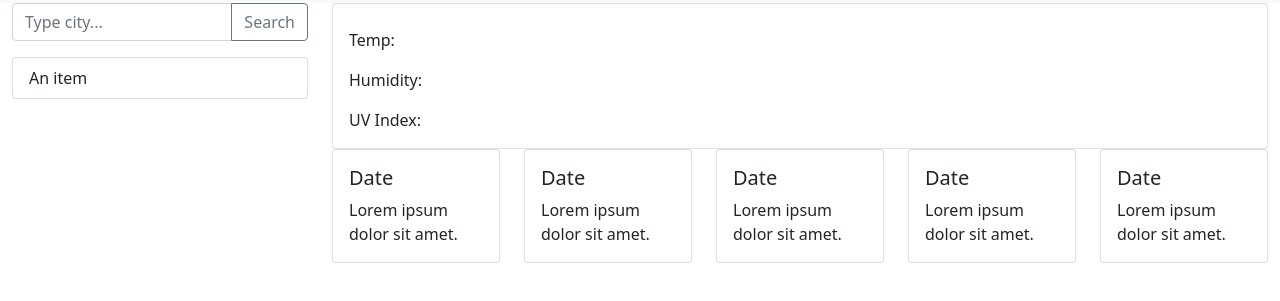
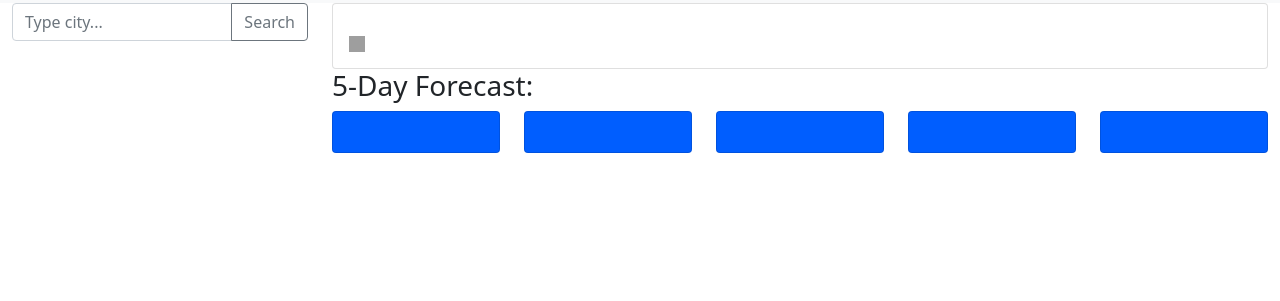
Before and after one commit to osaxon/weather-dashboard, a plain HTML site: page index.html in a window 1280 px wide. Shown: the part 53-354 px from the top of the page. Drawn offline with nearby package versions, Linux system fonts and the light colour scheme; no server answers; grey boxes are pictures that could not be loaded.

Commit message:
FEAT: Local storage now saves search history and ignores searches already in local storage

```diff
--- a/assets/script.js
+++ b/assets/script.js
@@ -1,8 +1,12 @@
 let $city = $('.city');
 let $search = $('.search');
+let $searchHist = $('.search-history')
 let $searchBtn = $search.children().eq(1);
+const API_KEY = 'dda4fd5a4e43b1b488ab9b9eda5872c0'
+const cityData = [];
 
-const API_KEY = 'dda4fd5a4e43b1b488ab9b9eda5872c0'
+// get search history or create an empty array for use later
+let prevSearches = JSON.parse(localStorage.getItem("searches")) || [];
 
 function getCities (lat, lon, cnt) {
     fetch('http://api.openweathermap.org/data/2.5/find?lat=' + lat + '&lon=' + lon + '&cnt=' + cnt + '&appid=' + API_KEY)
@@ -15,4 +19,35 @@ function getCities (lat, lon, cnt) {
 }
 
 
-getCities(53.74, -2.24, 10);
+//getCities(53.74, -2.24, 10);
+
+
+function renderWeather(cityName) {
+    fetch('http://api.openweathermap.org/data/2.5/weather?q=' + cityName + '&units=metric&appid=' + API_KEY)
+    .then(function(response) {
+        return response.json();
+    })
+    .then(function(data) {
+        let city = data.name;
+        $city.children().eq(0).text(city)
+        $city.children().eq(1).text("Temp: " + data.main.temp + " degrees celcius")
+        $city.children().eq(2).text("Humidy: " + data.main.humidity + "%")
+        saveSearch(city)
+    })
+}
+
+function saveSearch(cityName) {
+    console.log(prevSearches.indexOf(cityName))
+    if(prevSearches.indexOf(cityName) === -1){
+        prevSearches.push(cityName);
+        localStorage.setItem("searches",JSON.stringify(prevSearches))
+    } else if(prevSearches.indexOf(cityName) > -1){
+        console.log("already in list")
+        return;
+    }
+}
+
+
+$searchBtn.on("click", function(){
+    renderWeather($search.children().eq(0).val());
+})
--- a/assets/style.css
+++ b/assets/style.css
@@ -0,0 +1,10 @@
+.icon {
+    background-image: url("http://openweathermap.org/img/wn/10d@2x.png");
+    width: 16px;
+    height: 16px;
+    display: block;
+}
+
+.day {
+    background-color: rgb(0, 94, 255);
+}
--- a/index.html
+++ b/index.html
@@ -5,6 +5,7 @@
     <meta http-equiv="X-UA-Compatible" content="IE=edge">
     <meta name="viewport" content="width=device-width, initial-scale=1.0">
     <link href="https://cdn.jsdelivr.net/npm/bootstrap@5.0.0-beta2/dist/css/bootstrap.min.css" rel="stylesheet" integrity="sha384-BmbxuPwQa2lc/FVzBcNJ7UAyJxM6wuqIj61tLrc4wSX0szH/Ev+nYRRuWlolflfl" crossorigin="anonymous">
+    <link rel="stylesheet" href="./assets/style.css">
     <title>Document</title>
 </head>
 <body>
@@ -22,8 +23,7 @@
                     <input type="text" class="form-control" placeholder="Type city..." aria-label="City name" aria-describedby="button-addon2">
                     <button class="btn btn-outline-secondary" type="button" id="button-addon2">Search</button>
                 </div>
-                <ul class="list-group col">
-                    <li class="list-group-item">An item</li>
+                <ul class="list-group col search-history">
 
                 </ul>
             </div>
@@ -32,51 +32,53 @@
                 <main class="card">
                     <div class="card-body city">
                         <h3 class="card-title city-name"></h3>
-                        <p class="card-text">Temp: </p>
-                        <p class="card-text">Humidity: </p>
-                        <p class="card-text">UV Index: </p>
+                        <p class="card-text"></p>
+                        <p class="card-text"></p>
+                        <p class="card-text"></p>
+                        <i class="icon"></i>
                     </div>
                 </main>
 
 
                 <div class="row justify-content-between forecast">
+                    <h3>5-Day Forecast:</h3>
                     <div class="col">
-                        <article class="card">
+                        <article class="card day">
                             <div class="card-body">
-                                <h5 class="card-title">Date</h5>
-                                <p class="card-text">Lorem ipsum dolor sit amet.</p>
+                                <h5 class="card-title"></h5>
+                                <p class="card-text"></p>
                             </div>
                         </article>
                     </div>
                     <div class="col">
-                        <article class="card">
+                        <article class="card day">
                             <div class="card-body">
-                                <h5 class="card-title">Date</h5>
-                                <p class="card-text">Lorem ipsum dolor sit amet.</p>
+                                <h5 class="card-title"></h5>
+                                <p class="card-text"></p>
                             </div>
                         </article>
                     </div>
                     <div class="col">
-                        <article class="card">
+                        <article class="card day">
                             <div class="card-body">
-                                <h5 class="card-title">Date</h5>
-                                <p class="card-text">Lorem ipsum dolor sit amet.</p>
+                                <h5 class="card-title"></h5>
+                                <p class="card-text"></p>
                             </div>
                         </article>
                     </div>
                     <div class="col">
-                        <article class="card">
+                        <article class="card day">
                             <div class="card-body">
-                                <h5 class="card-title">Date</h5>
-                                <p class="card-text">Lorem ipsum dolor sit amet.</p>
+                                <h5 class="card-title"></h5>
+                                <p class="card-text"></p>
                             </div>
                         </article>
                     </div>
                     <div class="col">
-                        <article class="card">
+                        <article class="card day">
                             <div class="card-body">
-                                <h5 class="card-title">Date</h5>
-                                <p class="card-text">Lorem ipsum dolor sit amet.</p>
+                                <h5 class="card-title"></h5>
+                                <p class="card-text"></p>
                             </div>
                         </article>
                     </div>
```
